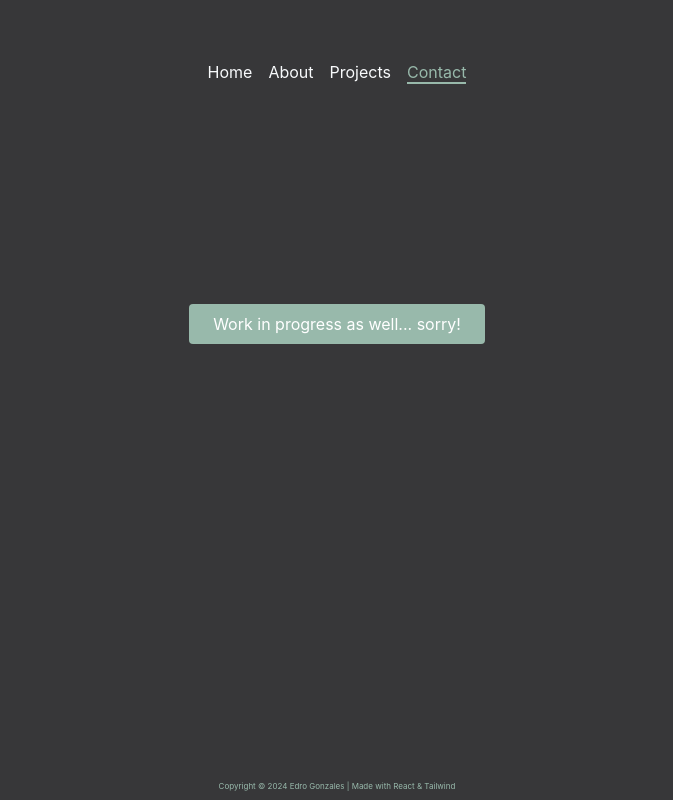
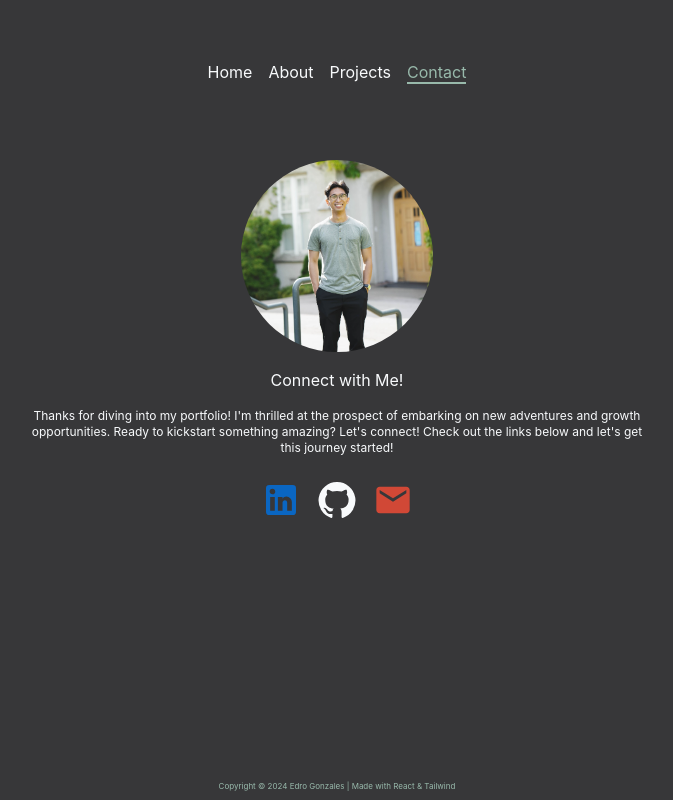
Before and after one commit to Nog-bs/portfolio-2024, a React (Create React App) app: page /contact in a window 1280 px wide. Shown: the whole page, without its empty margins (303-976 px from the left). Built offline with nearby package versions, Linux system fonts and the light colour scheme.

Commit message:
feat (about): completed about section

```diff
--- a/src/components/Contact.js
+++ b/src/components/Contact.js
@@ -1,12 +1,47 @@
 import React from "react";
+import LinkedInIcon from "@mui/icons-material/LinkedIn";
+import GitHubIcon from "@mui/icons-material/GitHub";
+import EmailIcon from "@mui/icons-material/Email";
+import profilePic from "../assets/images/edro-profile.PNG";
 import transition from "./transition";
 
 const Contact = () => {
     return (
-        <div className="flex flex-col items-center justify-center pt-24">
-            <h1 className="inline-block px-6 py-2 mt-12 text-white bg-highlight rounded">
-                Work in progress as well... sorry!
-            </h1>
+        <div className="flex flex-col items-center justify-center">
+            <img
+                className="rounded-full h-48 w-48 mb-4"
+                src={profilePic}
+                alt="profile"
+            />
+            <h1 className="inline-block mb-4">Connect with Me!</h1>
+            <p className="text-xs w-1/2 text-center">
+                Thanks for diving into my portfolio! I'm thrilled at the
+                prospect of embarking on new adventures and growth
+                opportunities. Ready to kickstart something amazing? Let's
+                connect! Check out the links below and let's get this journey
+                started!
+            </p>
+            <div className="flex mt-6">
+                <a
+                    href="https://www.linkedin.com/in/edrogonzales"
+                    target="_blank"
+                    rel="noopener noreferrer"
+                    className="mx-2"
+                >
+                    <LinkedInIcon style={{ fontSize: 40, color: "#0a66c2" }} />
+                </a>
+                <a
+                    href="https://github.com/Nog-bs"
+                    target="_blank"
+                    rel="noopener noreferrer"
+                    className="mx-2"
+                >
+                    <GitHubIcon style={{ fontSize: 40 }} />
+                </a>
+                <a href="mailto:edrogonzales@gmail.com" className="mx-2">
+                    <EmailIcon style={{ fontSize: 40, color: "#d14836" }} />
+                </a>
+            </div>
         </div>
     );
 };
--- a/src/components/Projects.js
+++ b/src/components/Projects.js
@@ -1,4 +1,5 @@
 import React from "react";
+import { NavLink } from "react-router-dom";
 import GitHubIcon from "@mui/icons-material/GitHub";
 import HappyBonsai from "../assets/images/happy-bonsai.jpg";
 import Portfolio from "../assets/images/portfolio.png";
@@ -92,6 +93,12 @@ const Projects = () => {
             {projectList.map((project) => (
                 <ProjectCard key={project.title} project={project} />
             ))}
+            <NavLink
+                to="/contact"
+                className="inline-block px-6 py-2 my-8 text-white bg-highlight rounded transition duration-500 hover:bg-white hover:text-highlight"
+            >
+                Connect with Me
+            </NavLink>
         </div>
     );
 };
```
